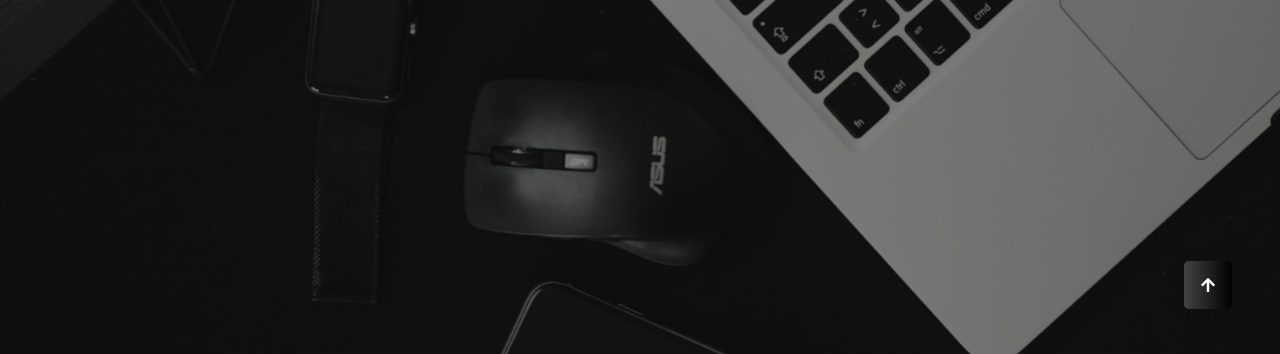
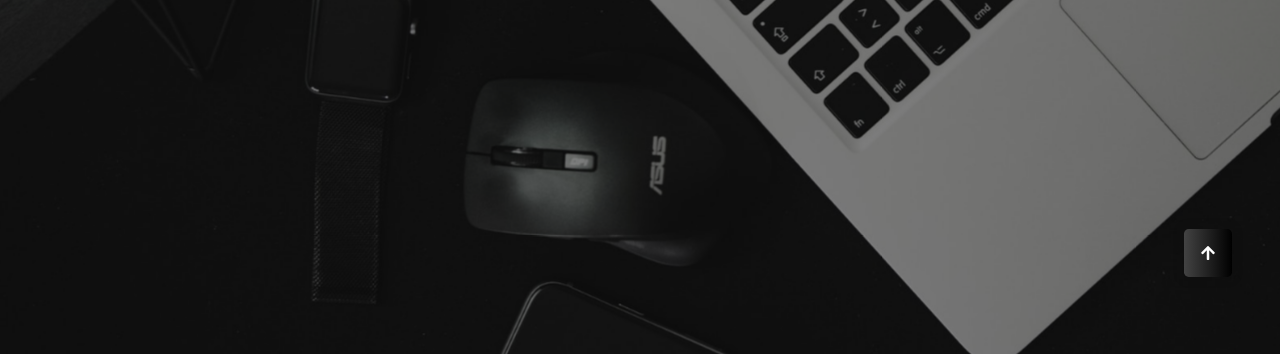
Before and after one commit to Diogo0602x/Portfolio, a plain HTML site: page index.html in a window 1280 px wide. Shown: the part 443-797 px from the top of the page. Drawn offline with Linux system fonts and the light colour scheme; files whose address does not match are found by name.

Commit message:
Reajustes feitos

```diff
--- a/styles.css
+++ b/styles.css
@@ -180,6 +180,8 @@ header{
 
 .show-menu .sidebar{
   right: 0;
+  z-index:1;
+
 }
 
 .menu{
@@ -637,7 +639,7 @@ footer{
 #link-topo{
   position: fixed;
   right: 3rem;
-  bottom: 3rem;
+  bottom: 5rem;
   width: 3rem;
   height: 3rem;
   background: #000000;  /* fallback for old browsers */
@@ -649,4 +651,5 @@ footer{
   color: #fff;
   border-radius: .3rem;
   box-shadow: 0 0 .1rem 0.6rem #00000009;
+  z-index:1;
 }
```
